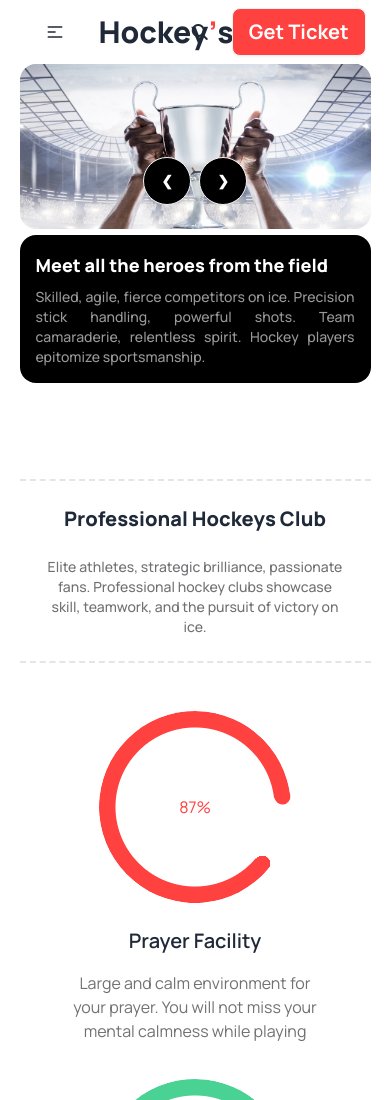
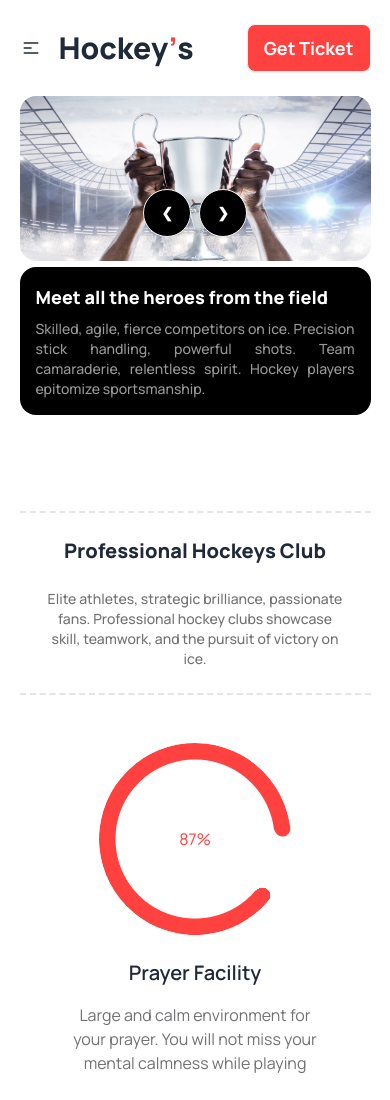
Before and after one commit to rafiul-razib/hockey-heroes, a plain HTML site: page index.html in a window 390 px wide. Shown: the top 1100 px of the page. Drawn offline with nearby package versions, Linux system fonts and the light colour scheme.

Commit message:
navbar retouched

```diff
--- a/index.html
+++ b/index.html
@@ -37,10 +37,10 @@
 <body class="font-manrope">
     <header class="max-w-[90%] lg:max-w-[82%] mx-auto">
         <!-- Navbar -->
-        <div class="navbar bg-base-100">
+        <div class="navbar px-0 py-6">
             <div class="navbar-start">
               <div class="dropdown">
-                <div tabindex="0" role="button" class="btn btn-ghost lg:hidden">
+                <div tabindex="0" role="button" class="btn btn-ghost pl-0 lg:hidden">
                   <svg xmlns="http://www.w3.org/2000/svg" class="h-5 w-5" fill="none" viewBox="0 0 24 24" stroke="currentColor"><path stroke-linecap="round" stroke-linejoin="round" stroke-width="2" d="M4 6h16M4 12h8m-8 6h16" /></svg>
                 </div>
                 <ul tabindex="0" class="menu menu-sm dropdown-content mt-3 z-[1] p-2 shadow bg-base-100 rounded-box w-52">
@@ -51,7 +51,7 @@
                     <li><a>Contact</a></li>
                 </ul>
               </div>
-              <a class="btn btn-ghost text-3xl font-extrabold">Hockey<span class="-mx-2 text-orange">&#8217</span>s</a>
+              <a class="btn btn-ghost text-3xl font-extrabold px-0">Hockey<span class="-mx-2 text-orange">&#8217</span>s</a>
             </div>
             <div class="navbar-center hidden lg:flex">
               <ul class="menu menu-horizontal px-1 text-base font-bold text-gray">
@@ -64,8 +64,8 @@
             </div>
             <div class="navbar-end">
                 <div class=" flex justify-center gap-6 items-center">
-                    <span><i class="fa-solid fa-magnifying-glass"></i></span>
-                    <button class="btn bg-orange text-white text-xl font-bold">Get Ticket</button>
+                    <span><i class="fa-solid fa-magnifying-glass hidden lg:block"></i></span>
+                    <button class="btn bg-orange text-white text-lg lg:text-xl font-bold">Get Ticket</button>
                 </div>
             </div>
           </div>
```
